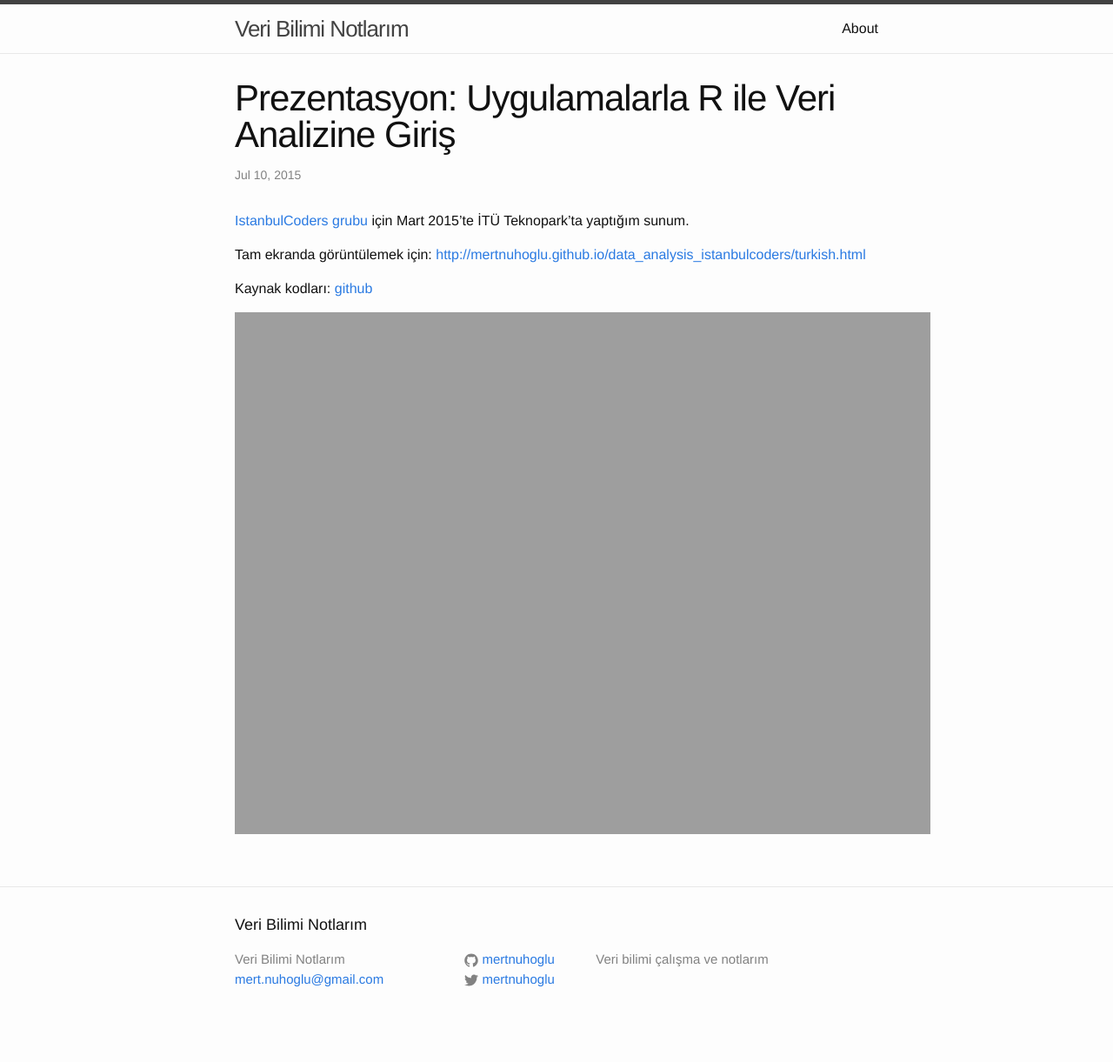
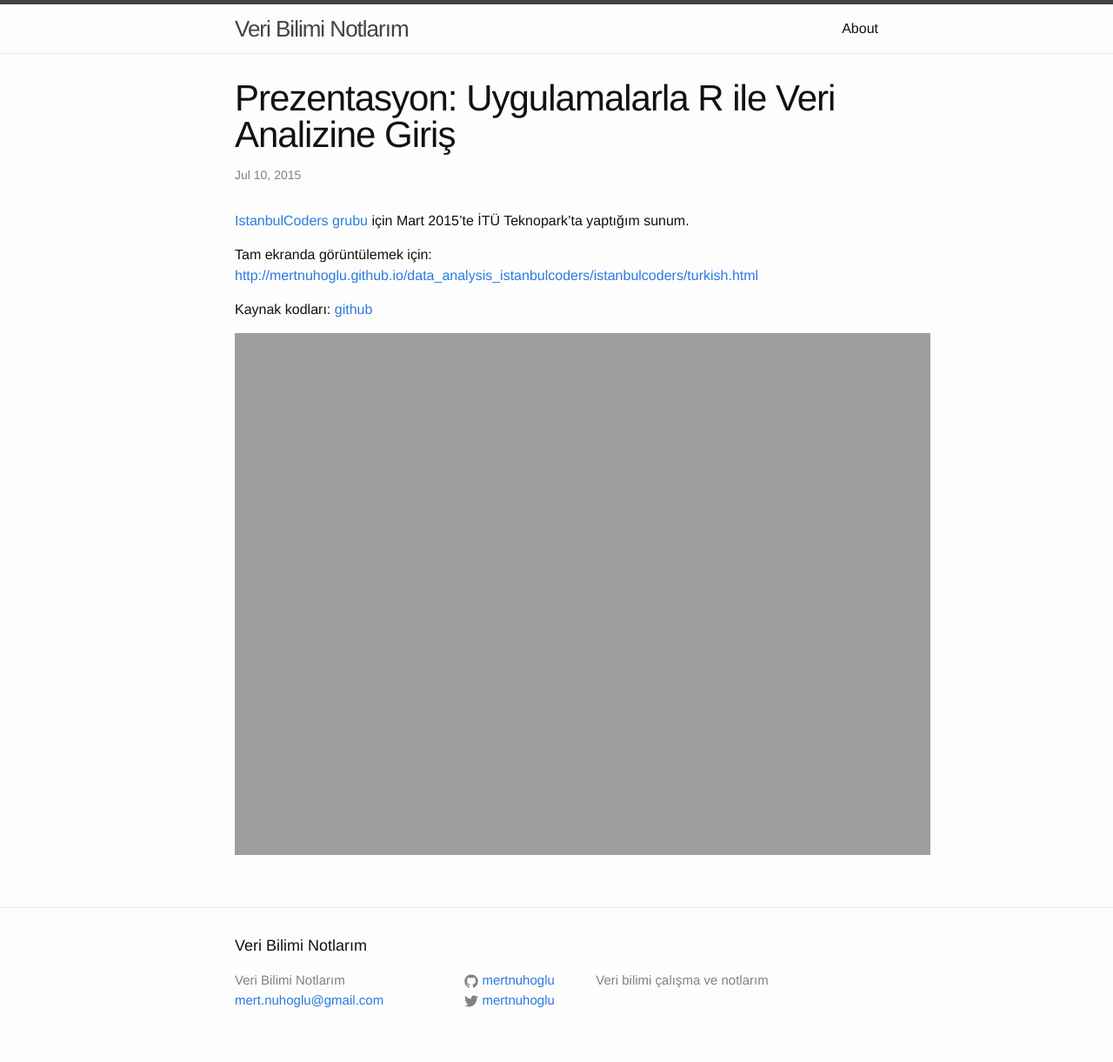
Before and after one commit to mertnuhoglu/blog_veribilimi, a Jekyll site: the page built from _posts/2015-07-10-prezentasyon-uygulamalarla-R-ile-veri-analizine-giris.md, in a window 1280 px wide. Shown: the whole page at 87% size. Built offline with Jekyll 4.4.1, drawn with Linux system fonts in a browser that asks for light colours; before the commit the page ends 1197 px from its top, so only the background shows below that; some of the changed lines change nothing that is shown.

Commit message:
updated urls

```diff
--- a/_posts/2015-07-10-prezentasyon-uygulamalarla-R-ile-veri-analizine-giris.md
+++ b/_posts/2015-07-10-prezentasyon-uygulamalarla-R-ile-veri-analizine-giris.md
@@ -6,8 +6,8 @@
 ---
 [IstanbulCoders grubu](http://istanbulcoders.org) için Mart 2015'te İTÜ Teknopark'ta yaptığım sunum.
 
-Tam ekranda görüntülemek için: [http://mertnuhoglu.github.io/data_analysis_istanbulcoders/turkish.html](http://mertnuhoglu.github.io/data_analysis_istanbulcoders/turkish.html)
+Tam ekranda görüntülemek için: [http://mertnuhoglu.github.io/data_analysis_istanbulcoders/istanbulcoders/turkish.html](http://mertnuhoglu.github.io/data_analysis_istanbulcoders/istanbulcoders/turkish.html)
 
-Kaynak kodları: [github](https://github.com/mertnuhoglu/data_analysis_istanbulcoders)
+Kaynak kodları: [github](https://github.com/mertnuhoglu/data_analysis_istanbulcoders/istanbulcoders)
 
-<iframe id="html5slides" src="http://mertnuhoglu.github.io/data_analysis_istanbulcoders/turkish.html" width="800" height="600" scrolling="no" align="middle" frameborder="0"></iframe>
+<iframe id="html5slides" src="http://mertnuhoglu.github.io/data_analysis_istanbulcoders/istanbulcoders/turkish.html" width="800" height="600" scrolling="no" align="middle" frameborder="0"></iframe>
```
Also changed, not shown: 2 other files.
